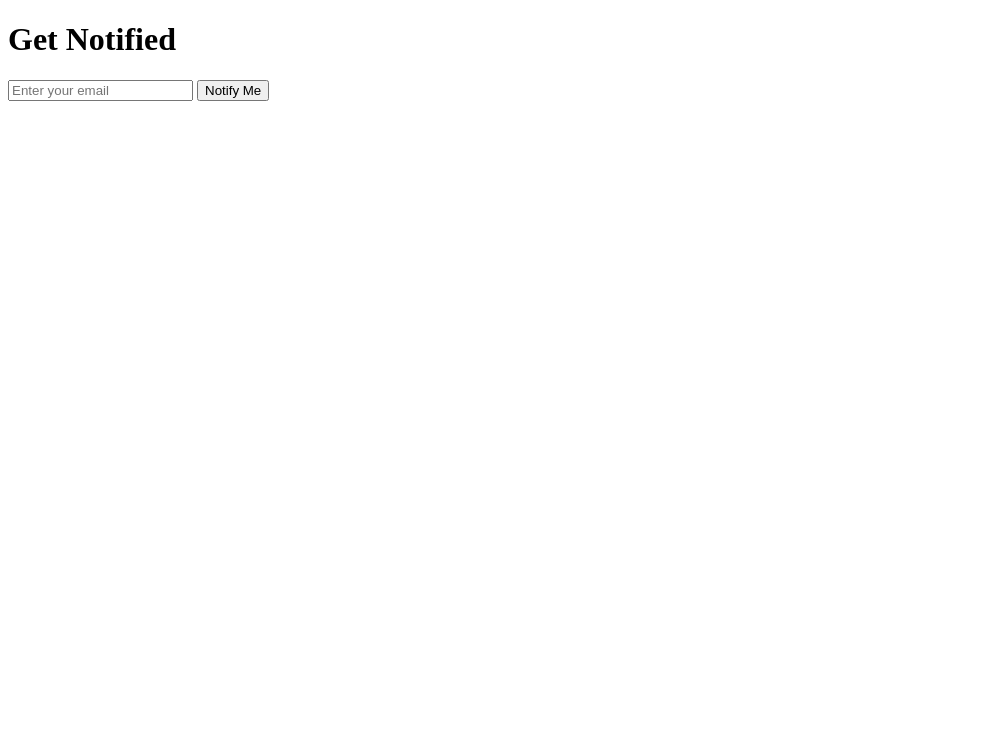
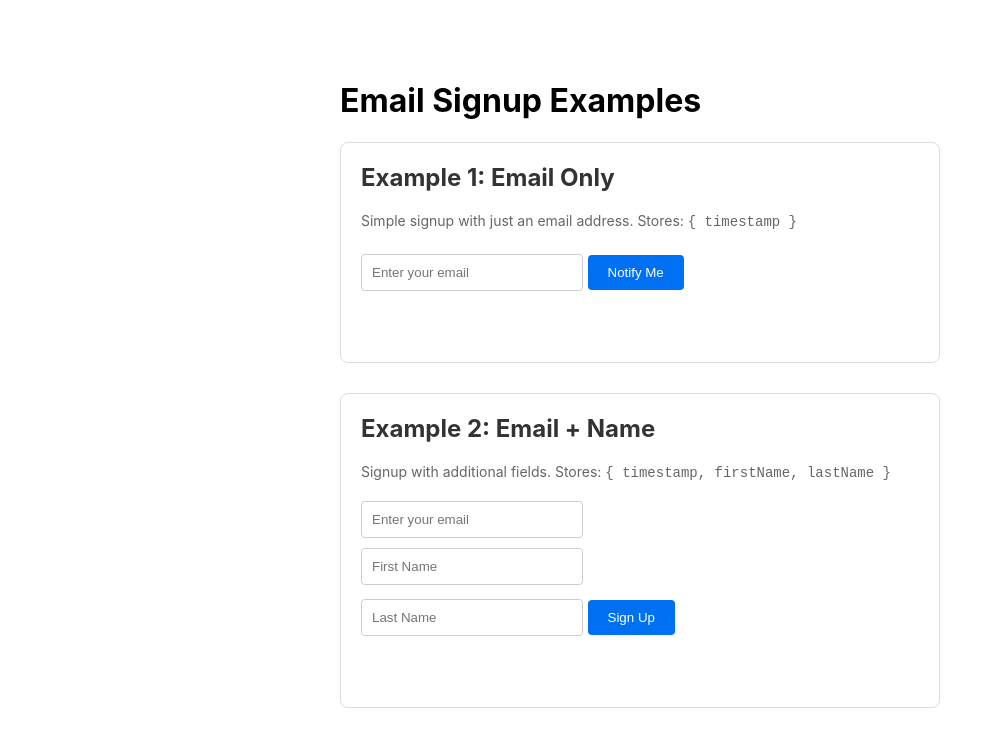
Before and after one commit to TheRobBrennan/email-kv-example, a website: page index.html in a window 1280 px wide. Shown: the whole page, without its empty margins (0-995 px from the left). Drawn offline with Linux system fonts and the light colour scheme.

Commit message:
Add second form example with firstName/lastName fields
- Add Example 2 form with firstName, lastName inputs
- Update worker to accept optional firstName/lastName fields
- Store data as JSON with merge behavior on duplicate emails
- Preserve original timestamp, add updatedAt on re-submission
- Add styling for cleaner form presentation

```diff
--- a/index.html
+++ b/index.html
@@ -3,20 +3,88 @@
 <head>
     <meta charset="UTF-8">
     <title>Email Signup</title>
+    <style>
+        body {
+            font-family: -apple-system, BlinkMacSystemFont, 'Segoe UI', Roboto, sans-serif;
+            max-width: 600px;
+            margin: 40px auto;
+            padding: 20px;
+        }
+        .form-section {
+            border: 1px solid #ddd;
+            border-radius: 8px;
+            padding: 20px;
+            margin-bottom: 30px;
+        }
+        h2 {
+            margin-top: 0;
+            color: #333;
+        }
+        .description {
+            color: #666;
+            font-size: 14px;
+            margin-bottom: 15px;
+        }
+        input {
+            padding: 10px;
+            margin: 5px 0;
+            border: 1px solid #ccc;
+            border-radius: 4px;
+            width: 200px;
+        }
+        button {
+            padding: 10px 20px;
+            background: #0070f3;
+            color: white;
+            border: none;
+            border-radius: 4px;
+            cursor: pointer;
+            margin-top: 10px;
+        }
+        button:hover {
+            background: #0051a8;
+        }
+        .message {
+            margin-top: 10px;
+            padding: 10px;
+            border-radius: 4px;
+        }
+        .message:not(:empty) {
+            background: #e8f5e9;
+        }
+    </style>
 </head>
 <body>
-    <h1>Get Notified</h1>
-    <input type="email" id="email" placeholder="Enter your email">
-    <button onclick="subscribe()">Notify Me</button>
-    <p id="message"></p>
+    <h1>Email Signup Examples</h1>
+
+    <!-- Example 1: Simple email only -->
+    <div class="form-section">
+        <h2>Example 1: Email Only</h2>
+        <p class="description">Simple signup with just an email address. Stores: <code>{ timestamp }</code></p>
+        <input type="email" id="email1" placeholder="Enter your email">
+        <button onclick="subscribeSimple()">Notify Me</button>
+        <p id="message1" class="message"></p>
+    </div>
+
+    <!-- Example 2: Email with additional fields -->
+    <div class="form-section">
+        <h2>Example 2: Email + Name</h2>
+        <p class="description">Signup with additional fields. Stores: <code>{ timestamp, firstName, lastName }</code></p>
+        <input type="email" id="email2" placeholder="Enter your email"><br>
+        <input type="text" id="firstName" placeholder="First Name"><br>
+        <input type="text" id="lastName" placeholder="Last Name">
+        <button onclick="subscribeWithName()">Sign Up</button>
+        <p id="message2" class="message"></p>
+    </div>
 
     <script>
         // UPDATE THIS after deploying your worker
         const WORKER_URL = 'https://email-worker.poos-ai.workers.dev';
 
-        async function subscribe() {
-            const email = document.getElementById('email').value;
-            const msg = document.getElementById('message');
+        // Example 1: Simple email subscription
+        async function subscribeSimple() {
+            const email = document.getElementById('email1').value;
+            const msg = document.getElementById('message1');
 
             try {
                 const res = await fetch(WORKER_URL, {
@@ -30,6 +98,26 @@
                 msg.textContent = 'Error: ' + err.message;
             }
         }
+
+        // Example 2: Email with first/last name
+        async function subscribeWithName() {
+            const email = document.getElementById('email2').value;
+            const firstName = document.getElementById('firstName').value;
+            const lastName = document.getElementById('lastName').value;
+            const msg = document.getElementById('message2');
+
+            try {
+                const res = await fetch(WORKER_URL, {
+                    method: 'POST',
+                    headers: { 'Content-Type': 'application/json' },
+                    body: JSON.stringify({ email, firstName, lastName })
+                });
+                const data = await res.json();
+                msg.textContent = data.message || data.error;
+            } catch (err) {
+                msg.textContent = 'Error: ' + err.message;
+            }
+        }
     </script>
 </body>
 </html>
```
Also changed, not shown: worker/index.js (+25 -3 lines).
